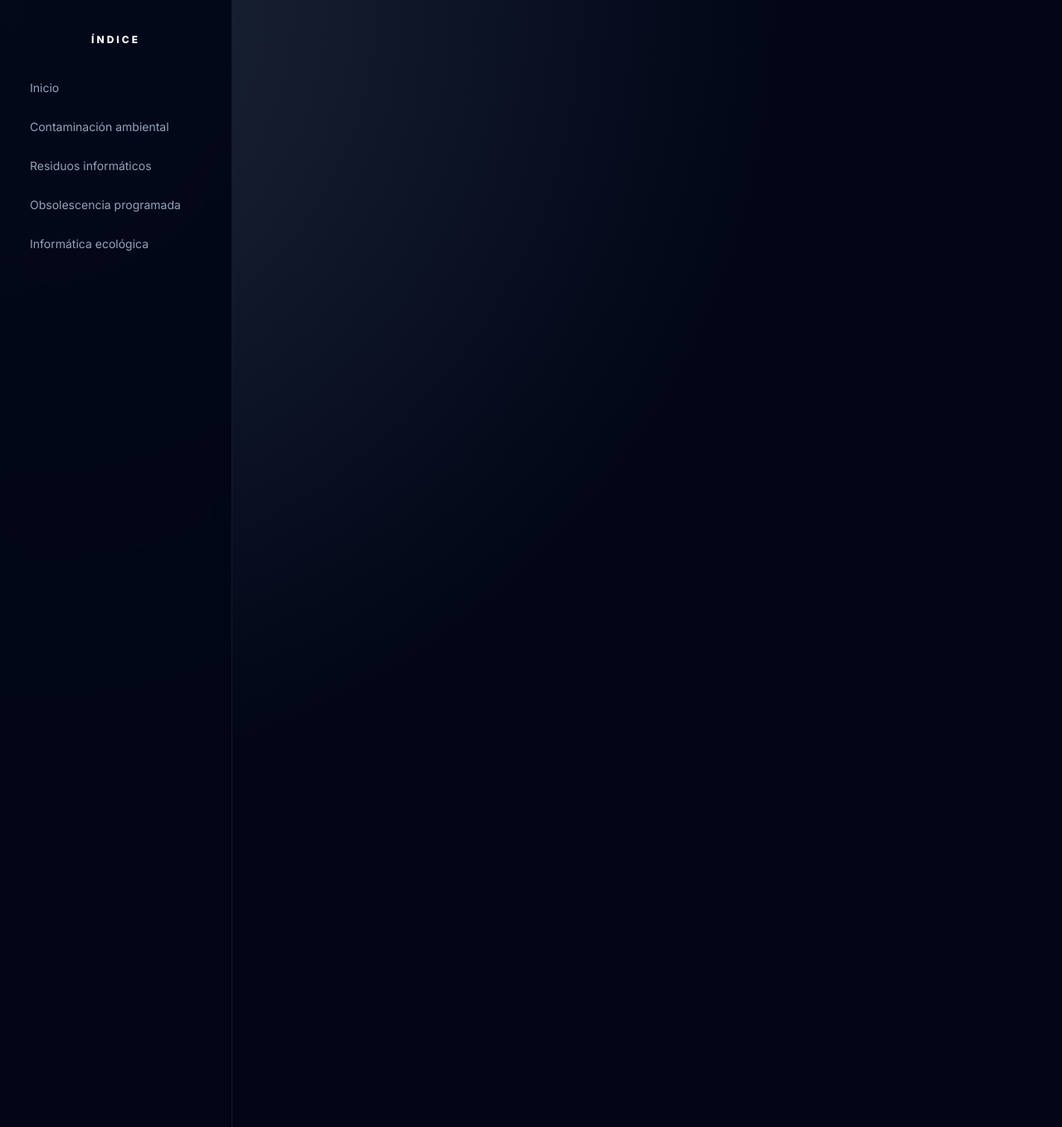
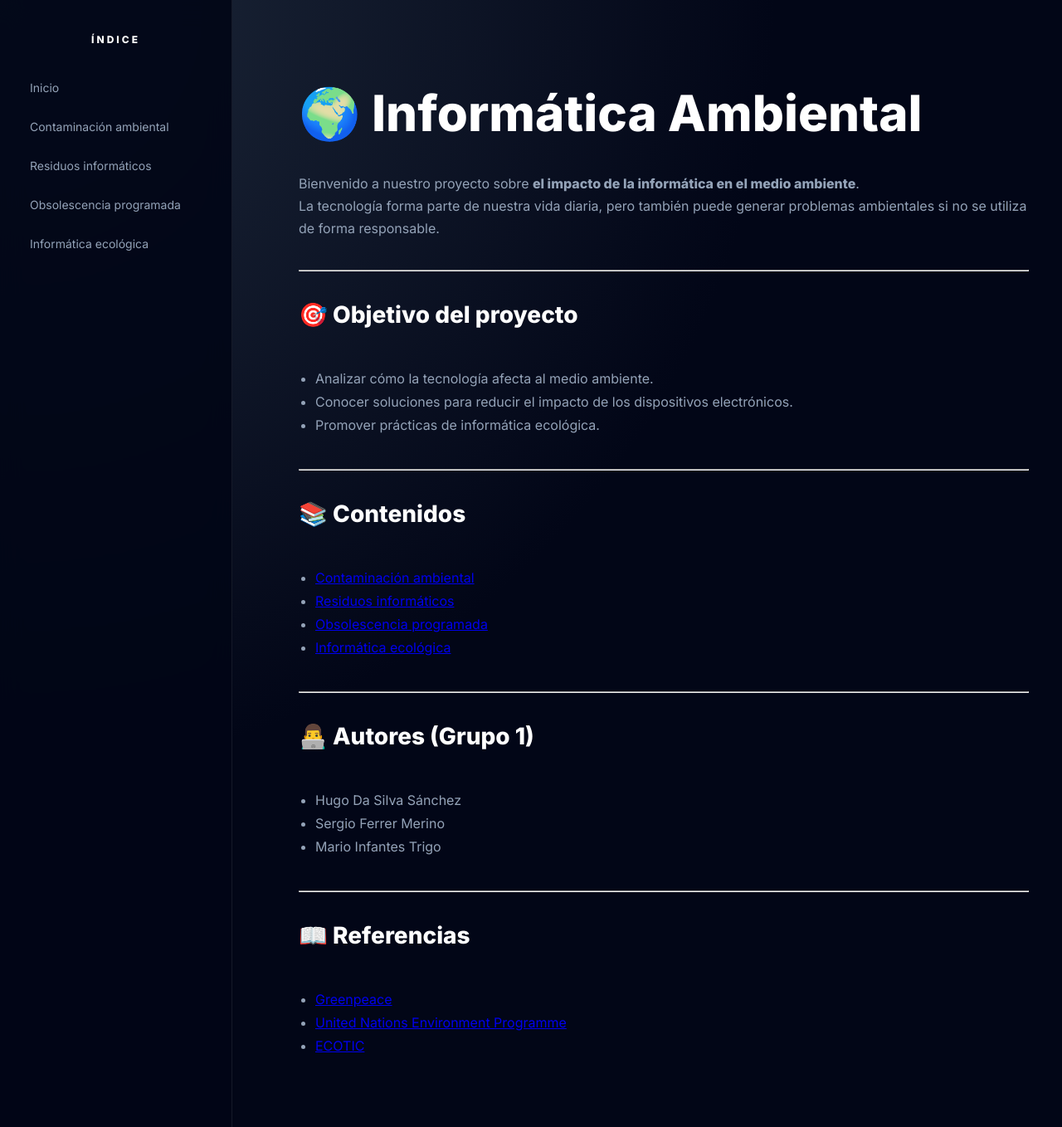
Before and after one commit to glizzlyy/informatica-ambiental, a Jekyll site: the page built from index.md, in a window 1280 px wide and 1358 px high. Shown: the whole window at 83% size. Built offline with Jekyll 4.4.1, drawn with Linux system fonts in a browser that asks for light colours.

Commit message:
Update index.md

```diff
--- a/index.md
+++ b/index.md
@@ -2,3 +2,40 @@
 layout: estilos
 title: 🌍 Informática Ambiental
 ---
+# 🌍 Informática Ambiental
+
+Bienvenido a nuestro proyecto sobre **el impacto de la informática en el medio ambiente**.
+La tecnología forma parte de nuestra vida diaria, pero también puede generar problemas ambientales si no se utiliza de forma responsable.
+
+---
+
+## 🎯 Objetivo del proyecto
+
+- Analizar cómo la tecnología afecta al medio ambiente.
+- Conocer soluciones para reducir el impacto de los dispositivos electrónicos.
+- Promover prácticas de informática ecológica.
+
+---
+
+## 📚 Contenidos
+
+- [Contaminación ambiental](contaminacion.md)
+- [Residuos informáticos](residuos.md)
+- [Obsolescencia programada](obsolescencia.md)
+- [Informática ecológica](informatica-ecologica.md)
+
+---
+
+## 👨‍💻 Autores (Grupo 1)
+
+- Hugo Da Silva Sánchez
+- Sergio Ferrer Merino
+- Mario Infantes Trigo
+
+---
+
+## 📖 Referencias
+
+- [Greenpeace](https://www.greenpeace.org)
+- [United Nations Environment Programme](https://www.unep.org)
+- [ECOTIC](https://www.ecotic.es)
```
